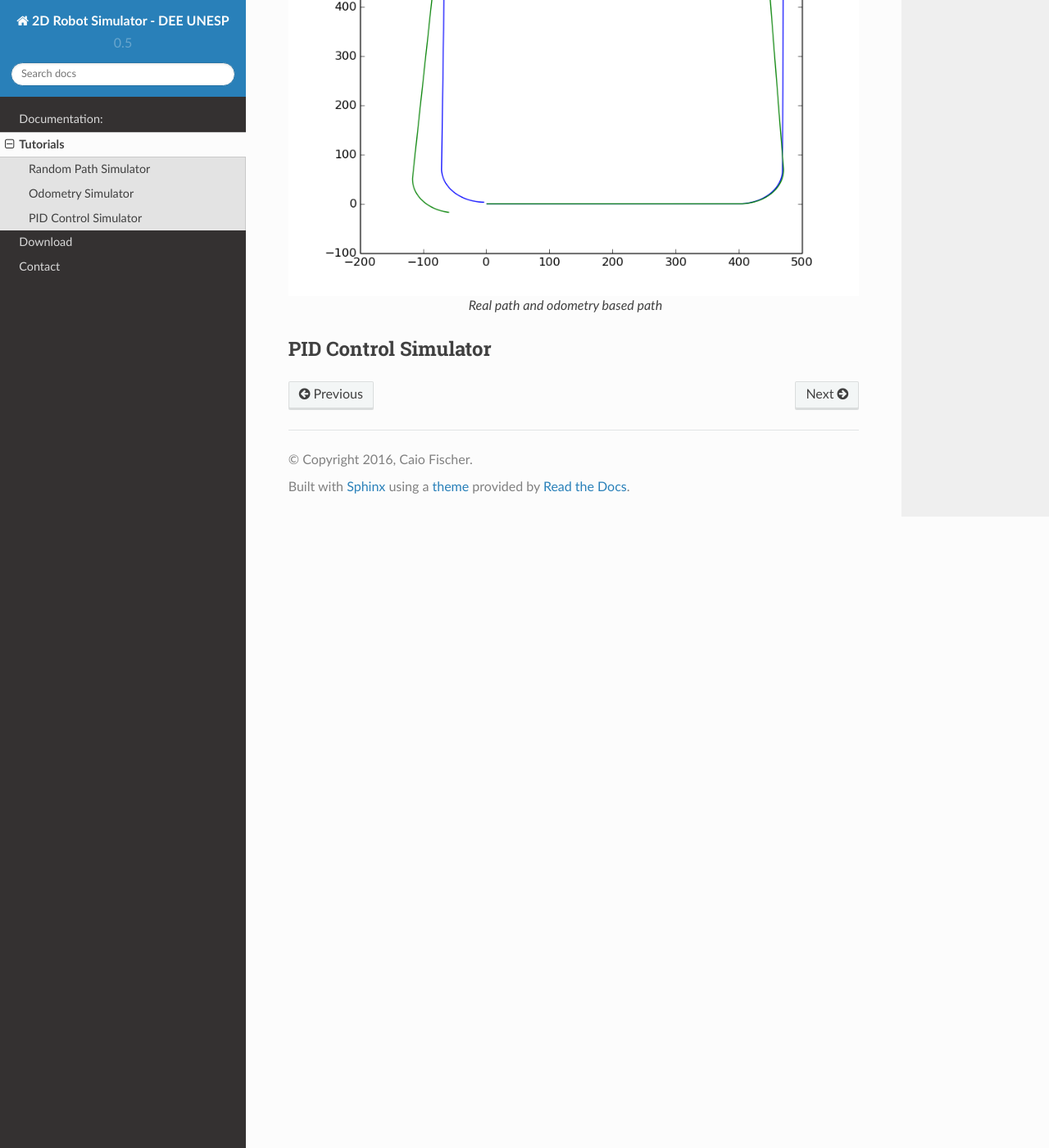
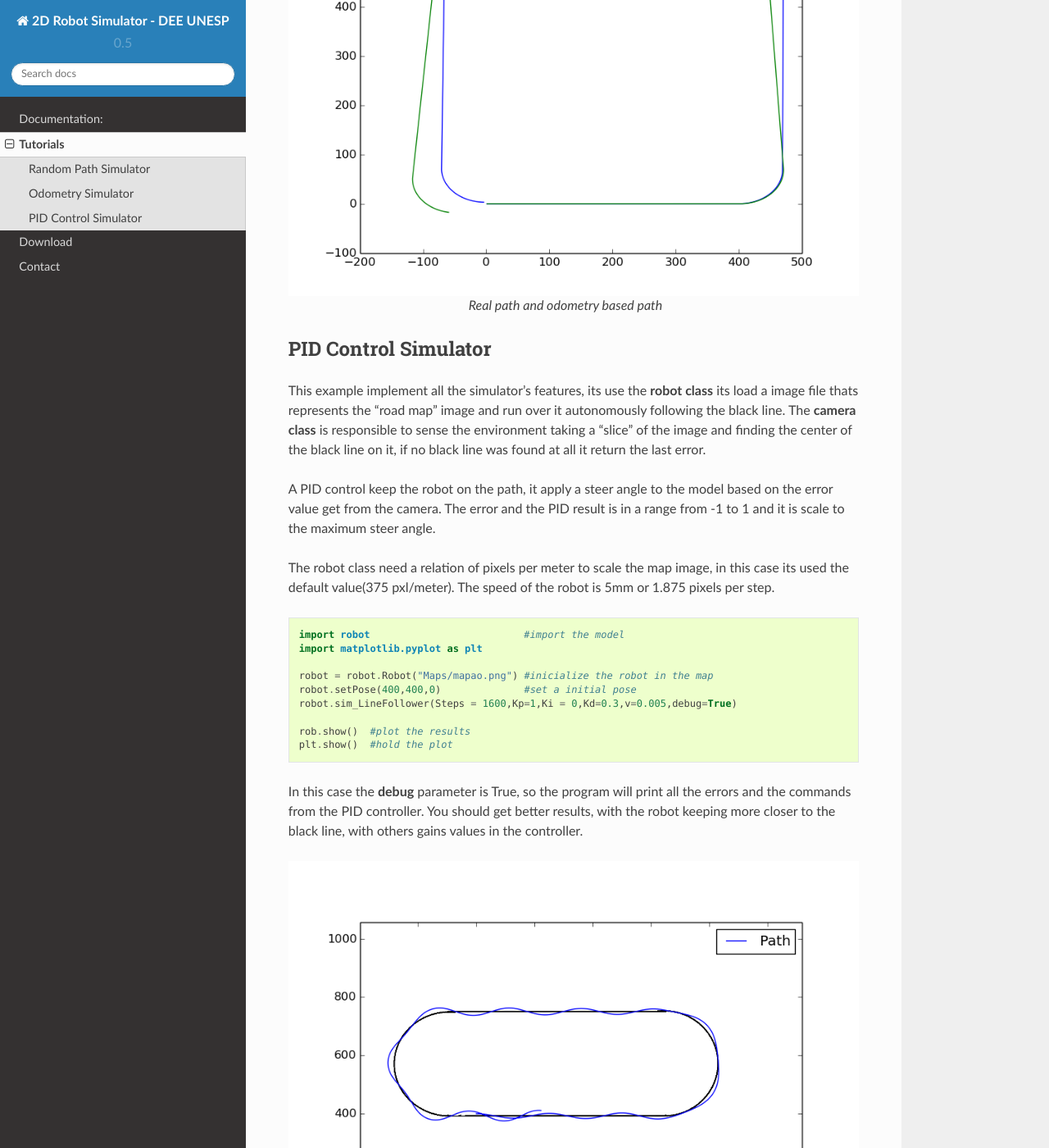
Before and after one commit to caiofis/Bicycle-Model, a Sphinx documentation site: the page built from docs/tutorial.rst, in a window 1280 px wide and 1400 px high, scrolled down 2215 px. Shown: the whole window at 82% size. Built offline with Sphinx 7.4.7 and the Read the Docs theme 2.0.0, drawn with Linux system fonts in a browser that asks for light colours; formulas are drawn with MathJax 3; some of the changed text lies outside the part shown.

Commit message:
tutorial.rst file

```diff
--- a/docs/tutorial.rst
+++ b/docs/tutorial.rst
@@ -79,3 +79,37 @@ measurements. ::
 
 PID Control Simulator
 ---------------------
+This example implement all the simulator's features, its use the **robot class**
+its load a image file thats represents the "road map" image and run over it
+autonomously following the black line.
+The **camera class** is responsible to sense the environment taking
+a "slice" of the image and finding the center of the black line on it, if no black
+line was found at all it return the last error.
+
+A PID control keep the robot on the path, it apply a steer angle to the model based
+on the error value get from the camera. The error and the PID result is in a range
+from -1 to 1 and it is scale to the maximum steer angle.
+
+The robot class need a relation of pixels per meter to scale the map image, in
+this case its used the default value(375 pxl/meter). The speed of the robot is
+5mm or 1.875 pixels per step. ::
+
+  import robot                          #import the model
+  import matplotlib.pyplot as plt
+
+  robot = robot.Robot("Maps/mapao.png") #inicialize the robot in the map
+  robot.setPose(400,400,0)              #set a initial pose
+  robot.sim_LineFollower(Steps = 1600,Kp=1,Ki = 0,Kd=0.3,v=0.005,debug=True)
+
+  rob.show()  #plot the results
+  plt.show()  #hold the plot
+
+In this case the **debug** parameter is True, so the program will print all the
+errors and the commands from the PID controller. You should get better results,
+with the robot keeping more closer to the black line, with others gains
+values in the controller.
+
+.. figure::   images/pid.png
+  :align:     center
+
+  Line-Follower robot
```
Also changed, not shown: other parts of docs/tutorial.rst (+9 -9 lines).
